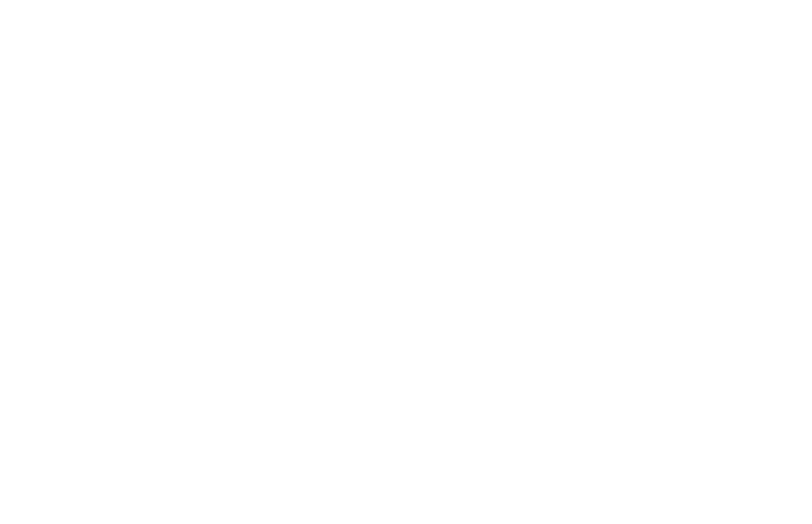
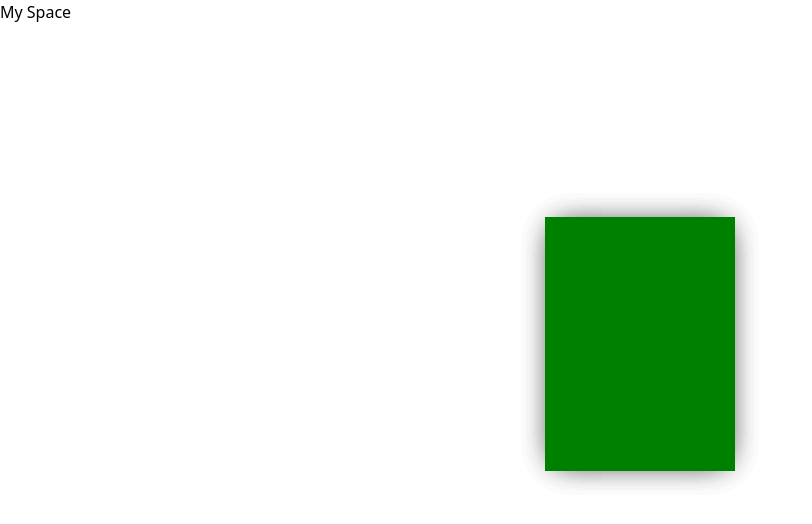
Before and after one commit to JuanCarlosRossLopez/Sistema-de-Bibliotecas-Universitarias, a React (Vite) app in the folder frontend_SBU/: page /myspace in a window 1280 px wide. Before the commit this address had no page. Shown: the top 524 px of the page, without its empty margins (0-812 px from the left). Built offline with nearby package versions, Linux system fonts and the light colour scheme; the HTML template or start-up script is replaced by a standard one.

Commit message:
cambios de josias y cristian

```diff
--- /dev/null
+++ b/frontend_SBU/src/components/BookView.jsx
@@ -0,0 +1,14 @@
+import '../styles/styles.css';
+import React from 'react';
+
+function BookView() {
+
+<div class="book">
+<p>Hello</p>
+<div class="cover">
+    <p>Hover Me</p>
+</div>
+</div>
+
+}
+export default BookView;
--- /dev/null
+++ b/frontend_SBU/src/components/Catalogo.jsx
@@ -0,0 +1,14 @@
+import '../styles/styles.css';
+
+function Catalogo() {
+  return (
+    <div className="main">
+      <div className="card" id="c1"></div>
+      <div className="card" id="c2"></div>
+      <div className="card" id="c3"></div>
+      <div className="card" id="c4"></div>
+    </div>
+  );
+}
+
+export default Catalogo;
--- a/frontend_SBU/src/components/navbarHome.jsx
+++ b/frontend_SBU/src/components/navbarHome.jsx
@@ -1,3 +1,6 @@
+
+
+
 function NavbarHome() {
     return (
         <nav class="bg-transparent py-9 fixed top-0 left-0 w-full">
--- a/frontend_SBU/src/pages/Visitor/Home.jsx
+++ b/frontend_SBU/src/pages/Visitor/Home.jsx
@@ -1,5 +1,5 @@
 import NavbarHome from "../../components/navbarHome";
-
+import React from "react";
 
 function Home() {
     return (
--- /dev/null
+++ b/frontend_SBU/src/pages/Visitor/Myspace.jsx
@@ -0,0 +1,15 @@
+import React from 'react';
+import BookView from '../../components/BookView';
+import Catalogo from '../../components/Catalogo';
+
+
+function Myspace() {
+  return (
+    <div>
+      <h1>My Space</h1>
+       <Catalogo />
+    </div>
+  );
+}
+
+export default Myspace;
--- a/frontend_SBU/src/router/AppRouter.jsx
+++ b/frontend_SBU/src/router/AppRouter.jsx
@@ -1,11 +1,14 @@
 import { BrowserRouter as Router, Route, Routes } from 'react-router-dom';
 import Home from '../pages/Visitor/Home';
+import Myspace from '../pages/Visitor/Myspace';
+
 
 function AppRoutes() {
   return (
     <Router>
       <Routes>
         <Route path="/" element={<Home />} />
+        <Route path="/myspace" element={<Myspace />} />
       </Routes>
     </Router>
   );
--- /dev/null
+++ b/frontend_SBU/src/styles/styles.css
@@ -0,0 +1,129 @@
+/* From Uiverse.io by Sharkotech */
+.card {
+  width: 190px;
+  height: 254px;
+  background: rgba(211, 211, 211, 0.199);
+  position: absolute;
+  transition: .3s ease-in-out;
+  cursor: pointer;
+  box-shadow: 0px 0px 30px -10px rgba(0, 0, 0, 0.3);
+}
+
+#c1 {
+  background-color: black;
+}
+
+#c2 {
+  background-color: blue;
+}
+
+#c3 {
+  background-color: red;
+}
+
+#c4 {
+  background-color: green;
+}
+
+.main:hover #c1 {
+  transform: translateX(-100px) rotate(-40deg);
+}
+
+.main:hover #c2 {
+  transform: translateX(-50px) rotate(-30deg);
+}
+
+.main:hover #c3 {
+  transform: translateX(0) rotate(-20deg);
+}
+
+.main:hover #c4 {
+  transform: translateX(50px) rotate(-10deg);
+}
+
+#c1:hover {
+  transform: translateX(-150px) rotate(0deg) !important;
+}
+
+#c2:hover {
+  transform: translateX(-100px) rotate(0deg) !important;
+}
+
+#c3:hover {
+  transform: translateX(-50px) rotate(0deg) !important;
+}
+
+#c4:hover {
+  transform: translateX(50px) rotate(0deg) !important;
+}
+
+.main {
+  display: grid;
+  height: 50vmax;
+  place-items: center;
+}
+
+/* From Uiverse.io by eslam-hany */
+.book {
+  position: relative;
+  border-radius: 10px;
+  width: 220px;
+  height: 300px;
+  background-color: whitesmoke;
+  -webkit-box-shadow: 1px 1px 12px #000;
+  box-shadow: 1px 1px 12px #000;
+  -webkit-transform: preserve-3d;
+  -ms-transform: preserve-3d;
+  transform: preserve-3d;
+  -webkit-perspective: 2000px;
+  perspective: 2000px;
+  display: -webkit-box;
+  display: -ms-flexbox;
+  display: flex;
+  -webkit-box-align: center;
+  -ms-flex-align: center;
+  align-items: center;
+  -webkit-box-pack: center;
+  -ms-flex-pack: center;
+  justify-content: center;
+  color: #000;
+}
+
+.cover {
+  top: 0;
+  position: absolute;
+  background-color: lightgray;
+  width: 100%;
+  height: 100%;
+  border-radius: 10px;
+  cursor: pointer;
+  -webkit-transition: all 0.5s;
+  transition: all 0.5s;
+  -webkit-transform-origin: 0;
+  -ms-transform-origin: 0;
+  transform-origin: 0;
+  -webkit-box-shadow: 1px 1px 12px #000;
+  box-shadow: 1px 1px 12px #000;
+  display: -webkit-box;
+  display: -ms-flexbox;
+  display: flex;
+  -webkit-box-align: center;
+  -ms-flex-align: center;
+  align-items: center;
+  -webkit-box-pack: center;
+  -ms-flex-pack: center;
+  justify-content: center;
+}
+
+.book:hover .cover {
+  -webkit-transition: all 0.5s;
+  transition: all 0.5s;
+  -webkit-transform: rotatey(-80deg);
+  -ms-transform: rotatey(-80deg);
+  transform: rotatey(-80deg);
+}
+
+p {
+  font-size: 20px;
+  font-weight: bolder;
+}
```
